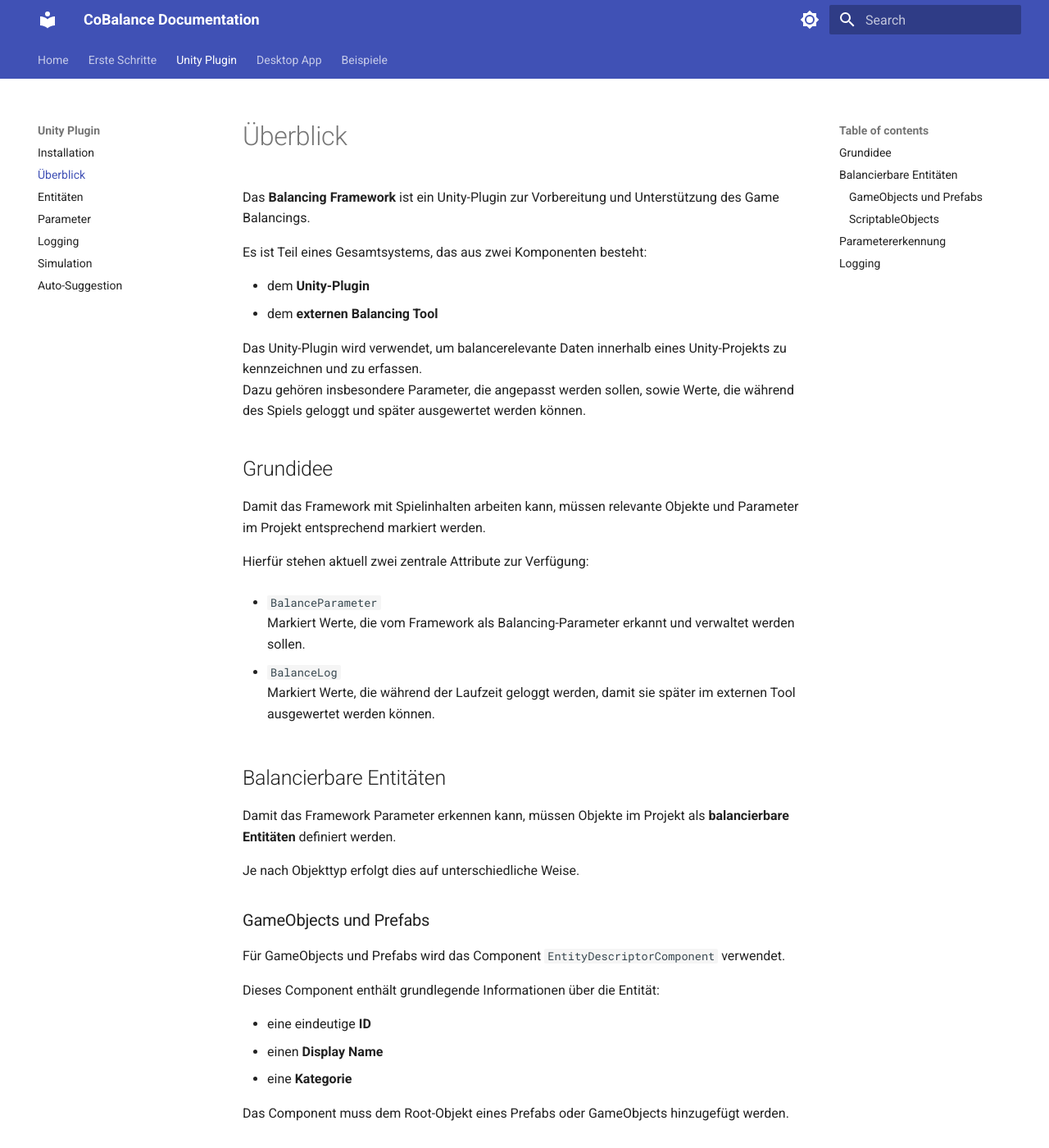
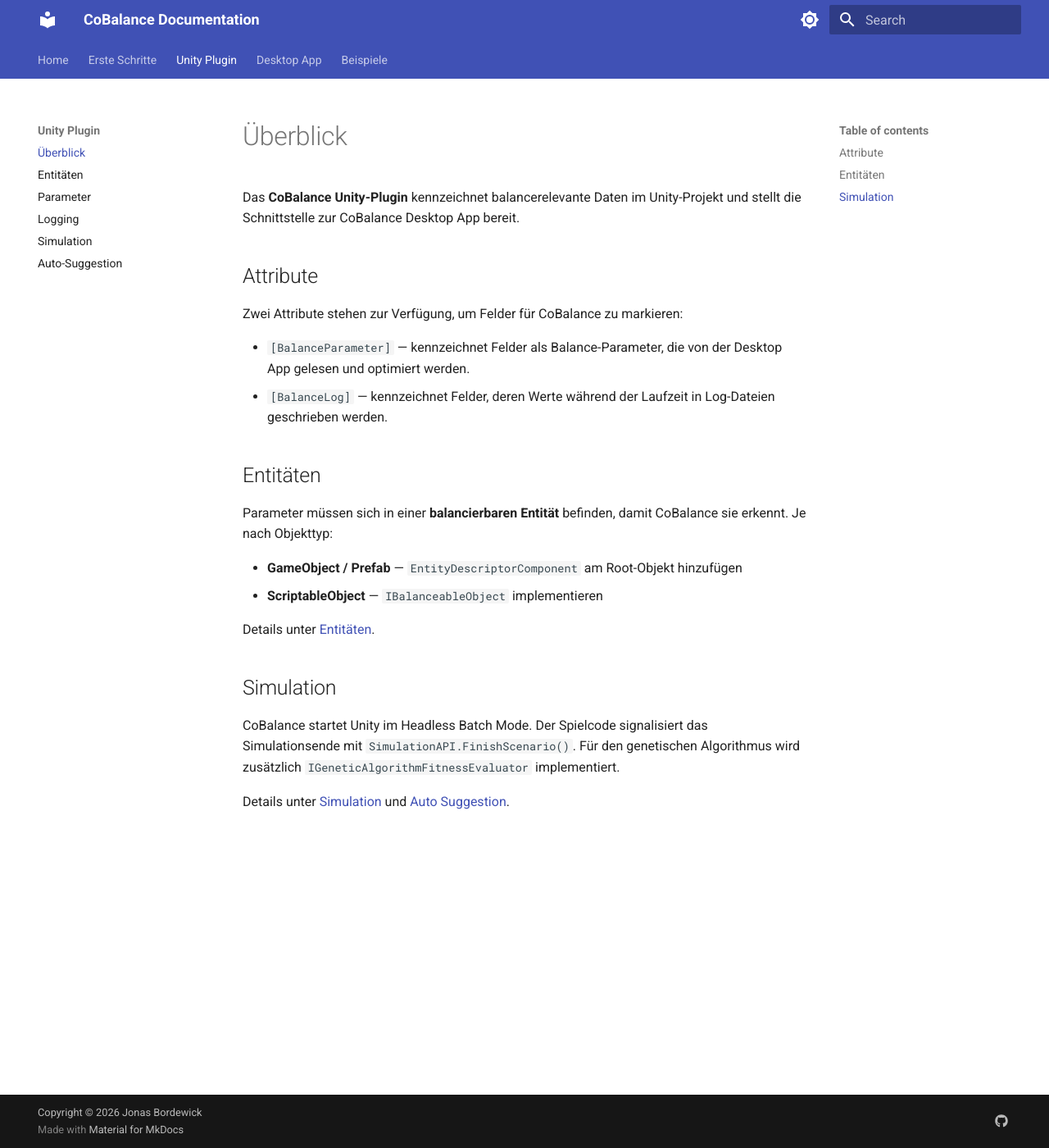
Before and after one commit to JonasBordewick/CoBalance, an MkDocs documentation site: the page built from docs/unity-plugin/overview.md, in a window 1280 px wide and 1400 px high. Shown: the whole window at 82% size. Built offline with MkDocs 1.6.1 and Material for MkDocs 9.7.7, drawn with Linux system fonts in a browser that asks for light colours; some of the changed text lies outside the part shown.

Commit message:
removed untiy plugin installation

```diff
--- a/docs/unity-plugin/overview.md
+++ b/docs/unity-plugin/overview.md
@@ -1,60 +1,25 @@
 # Überblick
 
-Das **Balancing Framework** ist ein Unity-Plugin zur Vorbereitung und Unterstützung des Game Balancings.
+Das **CoBalance Unity-Plugin** kennzeichnet balancerelevante Daten im Unity-Projekt und stellt die Schnittstelle zur CoBalance Desktop App bereit.
 
-Es ist Teil eines Gesamtsystems, das aus zwei Komponenten besteht:
+## Attribute
 
-- dem **Unity-Plugin**
-- dem **externen Balancing Tool**
+Zwei Attribute stehen zur Verfügung, um Felder für CoBalance zu markieren:
 
-Das Unity-Plugin wird verwendet, um balancerelevante Daten innerhalb eines Unity-Projekts zu kennzeichnen und zu erfassen.
-Dazu gehören insbesondere Parameter, die angepasst werden sollen, sowie Werte, die während des Spiels geloggt und später ausgewertet werden können.
+- `[BalanceParameter]` — kennzeichnet Felder als Balance-Parameter, die von der Desktop App gelesen und optimiert werden.
+- `[BalanceLog]` — kennzeichnet Felder, deren Werte während der Laufzeit in Log-Dateien geschrieben werden.
 
-## Grundidee
+## Entitäten
 
-Damit das Framework mit Spielinhalten arbeiten kann, müssen relevante Objekte und Parameter im Projekt entsprechend markiert werden.
+Parameter müssen sich in einer **balancierbaren Entität** befinden, damit CoBalance sie erkennt. Je nach Objekttyp:
 
-Hierfür stehen aktuell zwei zentrale Attribute zur Verfügung:
+- **GameObject / Prefab** — `EntityDescriptorComponent` am Root-Objekt hinzufügen
+- **ScriptableObject** — `IBalanceableObject` implementieren
 
-- `BalanceParameter`
-  Markiert Werte, die vom Framework als Balancing-Parameter erkannt und verwaltet werden sollen.
+Details unter [Entitäten](entities.md).
 
-- `BalanceLog`
-  Markiert Werte, die während der Laufzeit geloggt werden, damit sie später im externen Tool ausgewertet werden können.
+## Simulation
 
-## Balancierbare Entitäten
+CoBalance startet Unity im Headless Batch Mode. Der Spielcode signalisiert das Simulationsende mit `SimulationAPI.FinishScenario()`. Für den genetischen Algorithmus wird zusätzlich `IGeneticAlgorithmFitnessEvaluator` implementiert.
 
-Damit das Framework Parameter erkennen kann, müssen Objekte im Projekt als **balancierbare Entitäten** definiert werden.
-
-Je nach Objekttyp erfolgt dies auf unterschiedliche Weise.
-
-### GameObjects und Prefabs
-
-Für GameObjects und Prefabs wird das Component `EntityDescriptorComponent` verwendet.
-
-Dieses Component enthält grundlegende Informationen über die Entität:
-
-- eine eindeutige **ID**
-- einen **Display Name**
-- eine **Kategorie**
-
-Das Component muss dem Root-Objekt eines Prefabs oder GameObjects hinzugefügt werden.
-
-### ScriptableObjects
-
-ScriptableObjects können ebenfalls als balancierbare Entitäten verwendet werden.
-
-Dafür muss das ScriptableObject das Interface `IBalanceableObject` implementieren.
-
-## Parametererkennung
-
-Das Framework durchsucht die markierten Objekte nach Feldern, die mit `BalanceParameter` versehen wurden.
-Aktuell werden dabei vor allem Parameter vom Typ `int` und `float` unterstützt.
-
-Zusätzlich ist eine Erweiterung über eigene Parametertypen möglich.
-Diese Funktion ist für fortgeschrittene Anwendungsfälle gedacht und wird separat beschrieben.
-
-## Logging
-
-Über das Attribut `BalanceLog` können Werte für das Laufzeit-Logging markiert werden.
-Diese Daten können später im externen Balancing Tool analysiert werden.
+Details unter [Simulation](simulation.md) und [Auto Suggestion](auto-suggestion.md).
--- a/mkdocs.yml
+++ b/mkdocs.yml
@@ -43,7 +43,6 @@ nav:
   - Home: index.md
   - Erste Schritte: getting-started.md
   - Unity Plugin:
-      - Installation: unity-plugin/installation.md
       - Überblick: unity-plugin/overview.md
       - Entitäten: unity-plugin/entities.md
       - Parameter: unity-plugin/parameters.md
```
Also changed, not shown: docs/unity-plugin/installation.md (deleted, +0 -21 lines).
